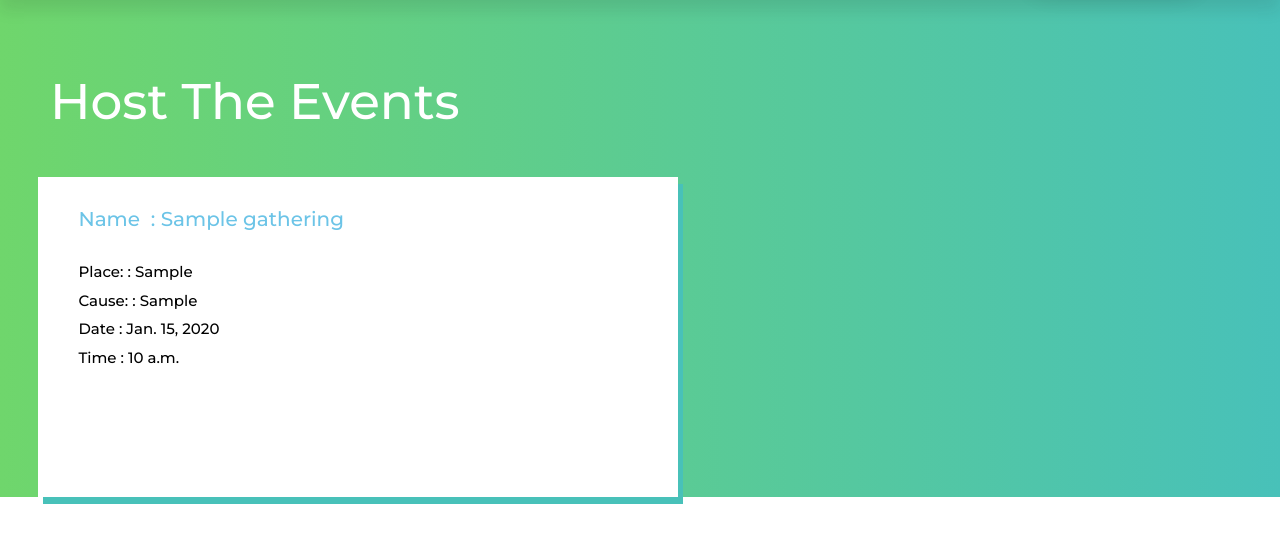
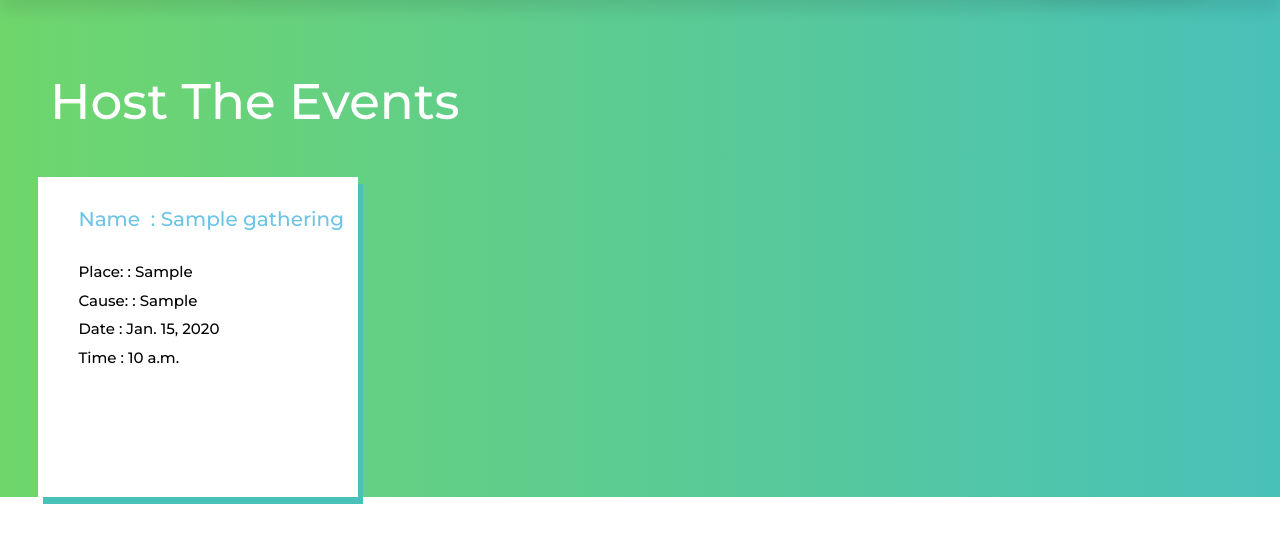
Before and after one commit to KaranamKeerthana/Make-a-donation-to-NGO, a Django app: page /upcoming/ in a window 1280 px wide. Shown: the part 101-644 px from the top of the page. Run offline with Django 3.2, Linux system fonts and the light colour scheme; tables that the repository leaves empty hold one stand-in row (values such as "Sample post"); some libraries are stand-ins or nearby versions.

Commit message:
my first committtt

```diff
--- a/templates/donations/upcoming.html
+++ b/templates/donations/upcoming.html
@@ -40,7 +40,7 @@
                 margin-top: 40px;
                 margin-left: 3%;
                 margin-right: 3%;
-                width: 50%;
+                width: 25%;
                 height: 320px;
                 box-shadow: 5px 7px #48c1b9;
             }
```
